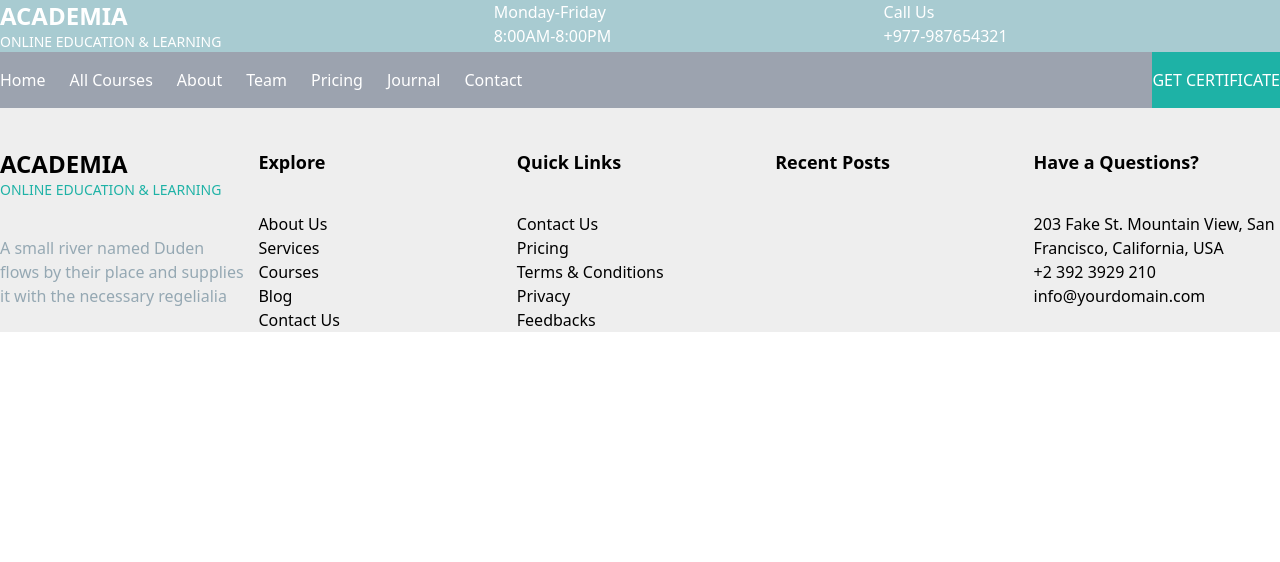
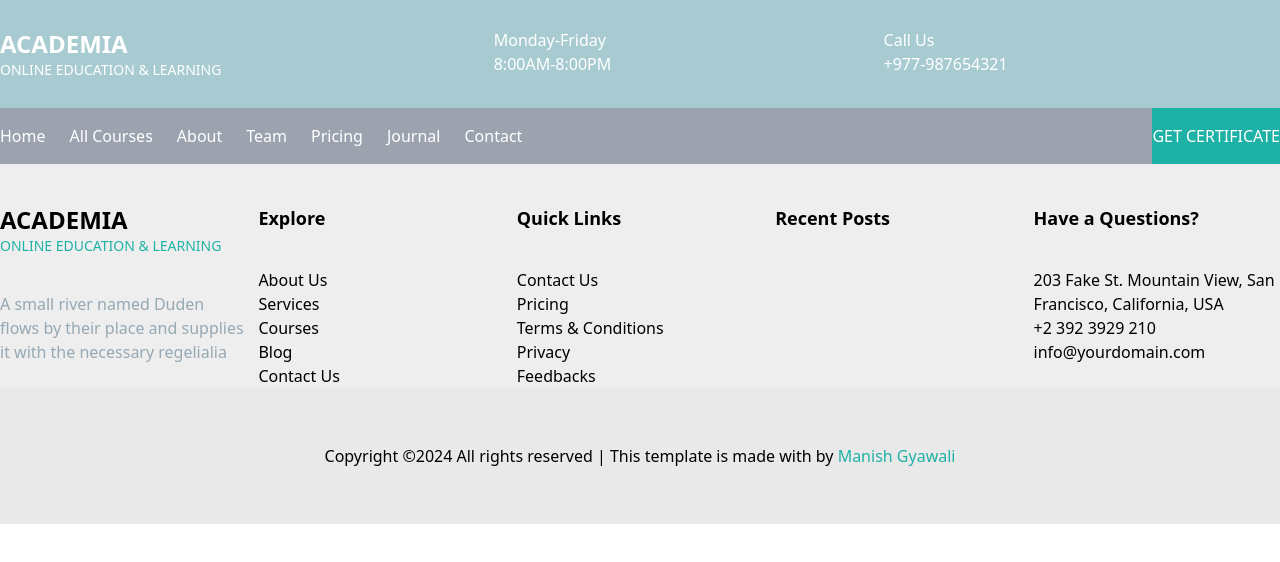
Before and after one commit to manishgyawali/Education-website, a React (Vite) app in the folder EducationP/: page / in a window 1280 px wide. Shown: the top 562 px of the page. Built offline with nearby package versions, Linux system fonts and the light colour scheme.

Commit message:
footer added

```diff
--- a/EducationP/package.json
+++ b/EducationP/package.json
@@ -10,6 +10,11 @@
     "preview": "vite preview"
   },
   "dependencies": {
+    "@fortawesome/fontawesome-svg-core": "^6.5.2",
+    "@fortawesome/free-brands-svg-icons": "^6.5.2",
+    "@fortawesome/free-regular-svg-icons": "^6.5.2",
+    "@fortawesome/free-solid-svg-icons": "^6.5.2",
+    "@fortawesome/react-fontawesome": "^0.2.2",
     "react": "^18.3.1",
     "react-dom": "^18.3.1"
   },
--- a/EducationP/src/App.jsx
+++ b/EducationP/src/App.jsx
@@ -5,15 +5,20 @@ import './App.css'
 import Header from './components/common/header/header'
 import Footer from './components/common/footer/Footer'
 import Head from './components/common/header/Head'
+import { FontAwesomeIcon } from '@fortawesome/react-fontawesome'
+import Footerlast from './components/common/footerlast'
+
 
 function App() {
   const [count, setCount] = useState(0)
 
   return (
 <>
+
 <Head/>
 <Header/>
 <Footer/>
+<Footerlast/>
 </>
 
   )
--- /dev/null
+++ b/EducationP/src/components/common/footerlast.jsx
@@ -0,0 +1,11 @@
+import React from 'react'
+
+const Footerlast = () => {
+  return (
+   <div className='bg-bgfooter py-14 flex justify-center '>
+    <h3>Copyright ©2024 All rights reserved | This template is made with  by <span className='text-customgreen'>Manish Gyawali</span></h3>
+   </div>
+  )
+}
+
+export default Footerlast
--- a/EducationP/src/components/common/header/Head.jsx
+++ b/EducationP/src/components/common/header/Head.jsx
@@ -2,14 +2,15 @@ import React from "react";
 
 const Head = () => {
   return (
-    <div className="flex justify-between bg-bgmain text-white">
+    <div className="flex justify-between bg-bgmain text-white py-7">
       <div>
-        <h1 className="font-bold text-2xl ">ACADEMIA</h1>
-        <h3 className="text-sm font-medium">ONLINE EDUCATION & LEARNING</h3>
+        <h1 className="font-bold text-2xl cursor-pointer hover:text-customgreen duration-500 ">ACADEMIA</h1>
+        <h3 className="text-sm font-medium cursor-pointer">ONLINE EDUCATION & LEARNING</h3>
       </div>
 
       <div>
         <div>
+
           <h3>Monday-Friday</h3>
           <h3>8:00AM-8:00PM</h3>
         </div>
--- a/EducationP/src/components/common/header/header.jsx
+++ b/EducationP/src/components/common/header/header.jsx
@@ -2,7 +2,7 @@ import React from 'react'
 
 const Header = () => {
   return (
-    <div className='flex justify-between bg-gray-400 h-14 text-white'>
+    <div className='flex justify-between bg-gray-400 h-14 text-white '>
       <div className='flex justify-center items-center'>
         <ul className='flex gap-6 '>
           <li>Home</li>
--- a/EducationP/tailwind.config.js
+++ b/EducationP/tailwind.config.js
@@ -10,7 +10,8 @@ export default {
         customgreen: '#1eb2a6',
         bgwhite: 'rgba(238,238,238,255)',
         ftpara: '#95a8b3',
-        bgmain: '#A8CBD1'
+        bgmain: '#A8CBD1',
+        bgfooter : '#E9E9E9'
       },
     },
   },
```
Also changed, not shown: 1 other file (tests, documents, lock files or other folders).
